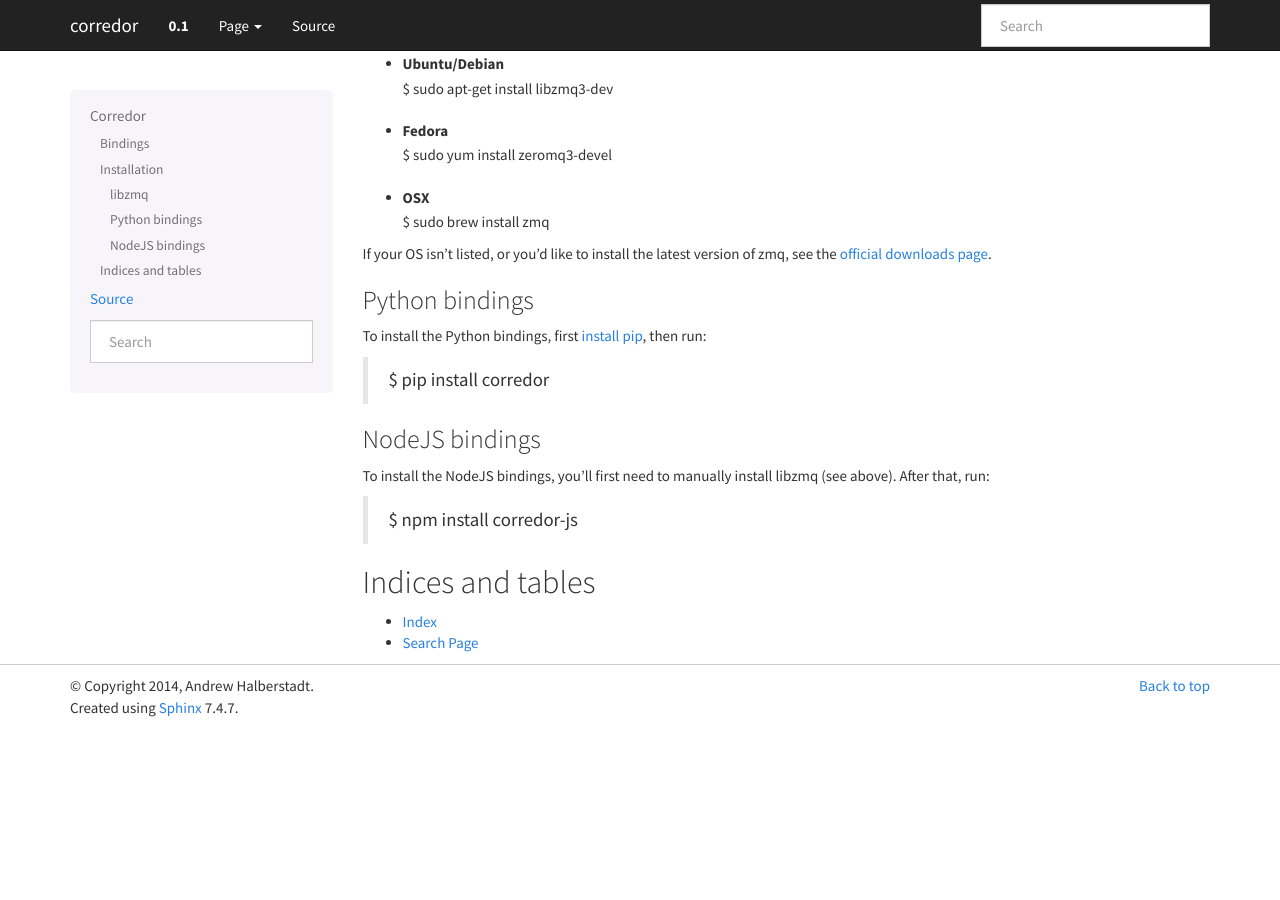
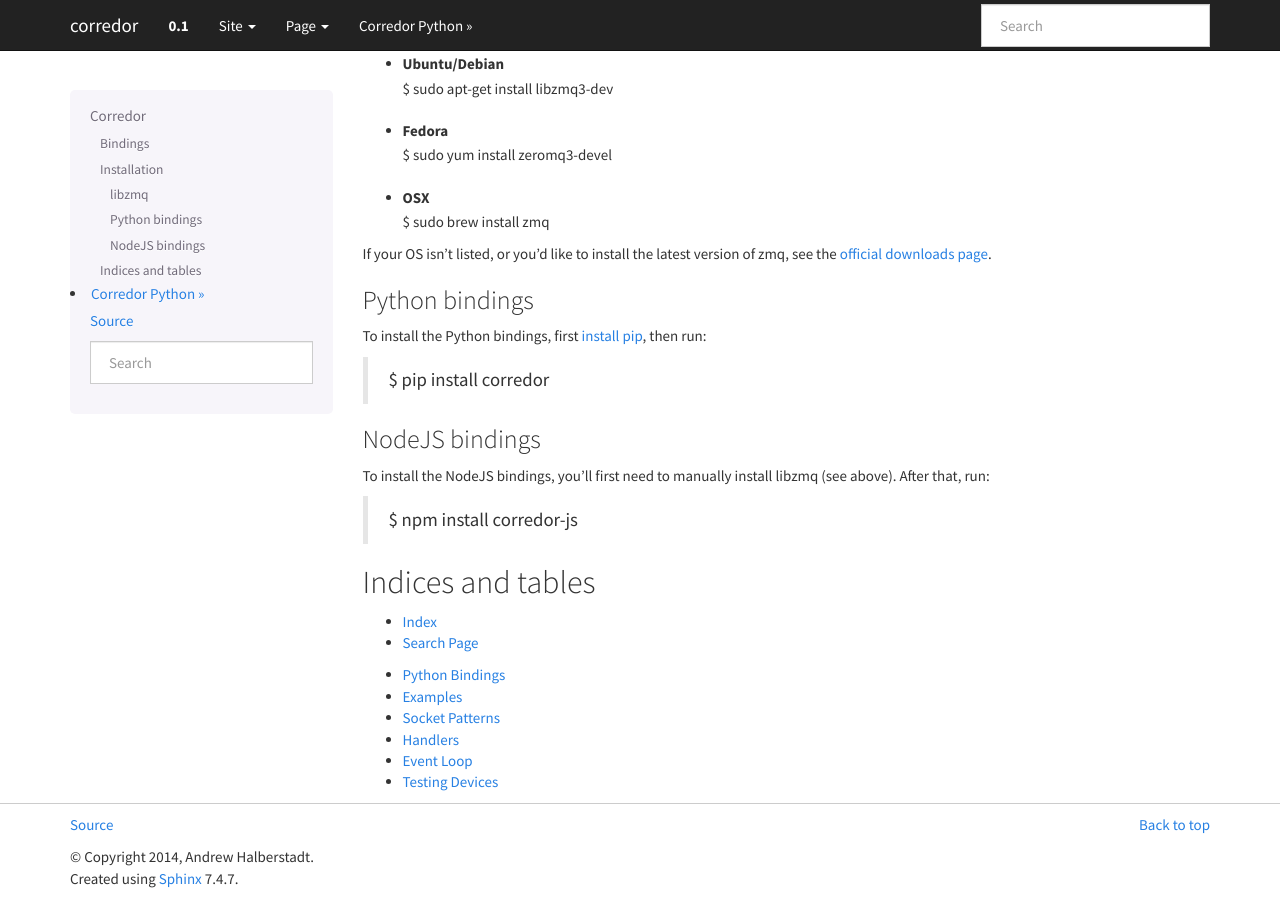
Before and after one commit to ahal/corredor, a Sphinx documentation site: the page built from docs/index.rst, in a window 1280 px wide and 900 px high, scrolled down 632 px. Built offline with Sphinx 7.4.7, drawn with Linux system fonts in a browser that asks for light colours; before the commit the page ends 1361 px from its top, so only the background shows below that.

Commit message:
Add eventloop and devices doc pages; add hidden global toc to root index.rst

```diff
--- a/docs/conf.py
+++ b/docs/conf.py
@@ -115,7 +115,7 @@
 # documentation.
 html_theme_options = {
     'bootswatch_theme': 'cosmo',
-    #'navbar_class': 'navbar navbar-inverse',
+    'source_link_position': 'footer',
 }
 
 # Add any paths that contain custom themes here, relative to this directory.
--- a/docs/index.rst
+++ b/docs/index.rst
@@ -78,3 +78,14 @@
 
 * :ref:`genindex`
 * :ref:`search`
+
+
+.. toctree::
+ :maxdepth: 1
+
+ Python Bindings <python/index>
+ python/example
+ python/pattern
+ python/handler
+ python/eventloop
+ python/testing/devices
--- /dev/null
+++ b/docs/python/eventloop.rst
@@ -0,0 +1,3 @@
+==========
+Event Loop
+==========
--- /dev/null
+++ b/docs/python/testing/devices.rst
@@ -0,0 +1,2 @@
+Testing Devices
+===============
```
Also changed, not shown: docs/python/index.rst (+5 -5 lines).
